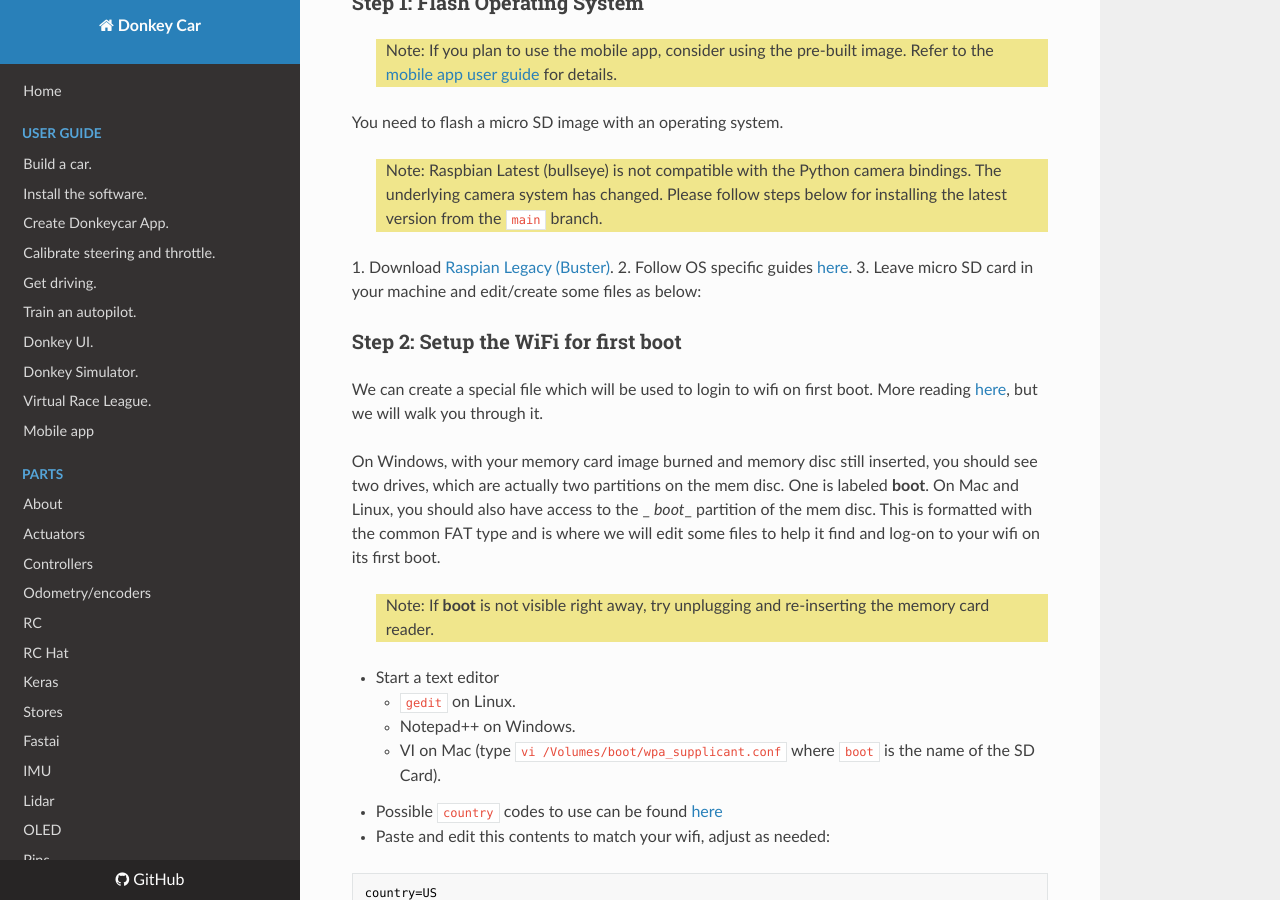
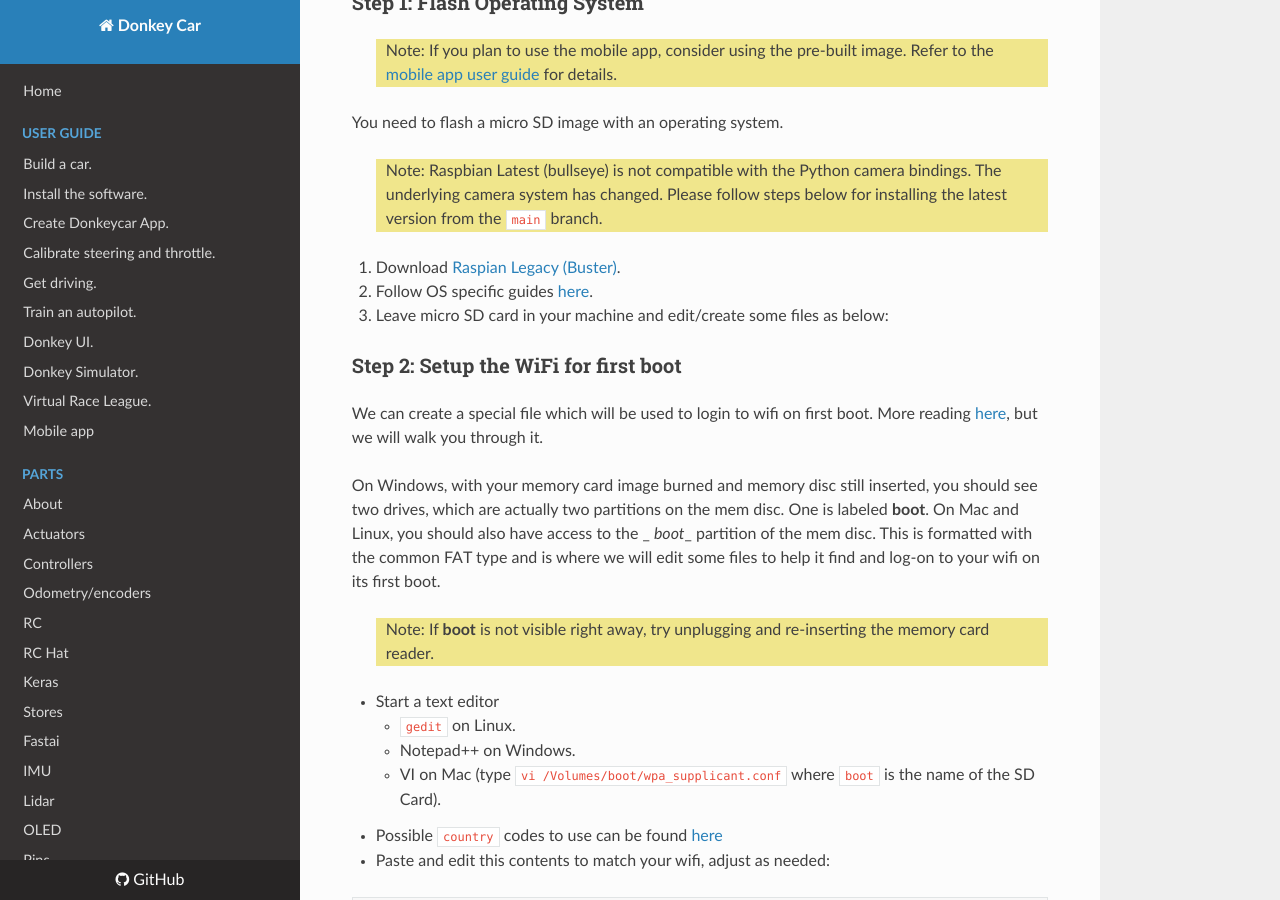
Before and after one commit to autorope/donkeydocs, an MkDocs documentation site: the page built from docs/guide/robot_sbc/setup_raspberry_pi.md, in a window 1280 px wide and 900 px high, scrolled down 1007 px. Built offline with MkDocs 1.6.1, drawn with Linux system fonts in a browser that asks for light colours; nearby versions of some CDN libraries.

Commit message:
Fix formatting and section levels in RPi doc

````diff
--- a/docs/guide/robot_sbc/setup_raspberry_pi.md
+++ b/docs/guide/robot_sbc/setup_raspberry_pi.md
@@ -47,11 +47,10 @@ You need to flash a micro SD image with an operating system.
 > bindings. The underlying camera system has changed. Please follow steps
 > below for installing the latest version from the `main` branch.
 
-1.
-Download [Raspian Legacy (Buster)](https://downloads.raspberrypi.org/raspios_oldstable_lite_armhf/images/raspios_oldstable_lite_armhf-2021-12-02/2021-12-02-raspios-buster-armhf-lite.zip).
-2. Follow OS specific
-   guides [here](https://www.raspberrypi.org/documentation/installation/installing-images/).
+1. Download [Raspian Legacy (Buster)](https://downloads.raspberrypi.org/raspios_oldstable_lite_armhf/images/raspios_oldstable_lite_armhf-2021-12-02/2021-12-02-raspios-buster-armhf-lite.zip).
+2. Follow OS specific guides [here](https://www.raspberrypi.org/documentation/installation/installing-images/).
 3. Leave micro SD card in your machine and edit/create some files as below:
+
 
 ### Step 2: Setup the WiFi for first boot
 
@@ -106,6 +105,7 @@ once you've gotten the pi to boot and log-in.
   filename `wpa_supplicant.conf`. On first boot, this file will be moved
   to `/etc/wpa_supplicant/wpa_supplicant.conf` where it may be edited later. If
   you are using Notepad on Windows, make sure it doesn't have a .txt at the end.
+
 
 ### Step 3: Setup Pi's Hostname
 
@@ -220,6 +220,7 @@ or via Putty.
 * Password: `raspberry`
 * Hostname: `<your pi IP address>`
 
+
 ### Step 6: Update and Upgrade
 
 ```bash
@@ -272,7 +273,7 @@ source ~/.bashrc
 Modifying your `.bashrc` in this way will automatically enable this environment
 each time you login. To return to the system python you can type `deactivate`.
 
-## Step 11: Install Donkeycar Python Code
+### Step 11: Install Donkeycar Python Code
 
 * Create and change to a directory you would like to use as the head of your
   projects.
@@ -344,6 +345,7 @@ This installation is using Raspberry Pi OS Bullseye (64 bit).
 * [Step 5: Install Donkeycar Python Code](#step-5-install-donkeycar-python-code)
 * Then [Create your Donkeycar Application](/guide/create_application/)
 
+
 ### Step 1: Install Raspberry Pi OS
 
 Raspberry Pi OS can now be installed with the graphical installer _Raspberry Pi
@@ -376,12 +378,14 @@ If you want to connect to the desktop on the Pi, you need to install VNC
 Viewer on your host PC
 from [Real VNC](https://www.realvnc.com/en/connect/download/viewer/).
 
+
 ### Step 2: Update and Upgrade
 
 ```bash
 sudo apt-get update --allow-releaseinfo-change
 sudo apt-get upgrade
 ```
+
 
 ### Step 3: Raspi-config
 
@@ -404,6 +408,7 @@ Alternatively if you connect to the full desktop using VNC and are running
 the desktop, go to 'Raspberry -> Preferences -> Raspberry Pi Configuration'
 and apply the settings there.
 
+
 ### Step 4: Setup Virtual Env
 
 This needs to be done only once:
@@ -417,7 +422,8 @@ source ~/.bashrc
 Modifying your `.bashrc` in this way will automatically enable this environment
 each time you login. To return to the system python you can type `deactivate`.
 
-## Step 5: Install Donkeycar Python Code
+
+### Step 5: Install Donkeycar Python Code
 
 * Create and change to a directory you would like to use as the head of your
   projects.
````
